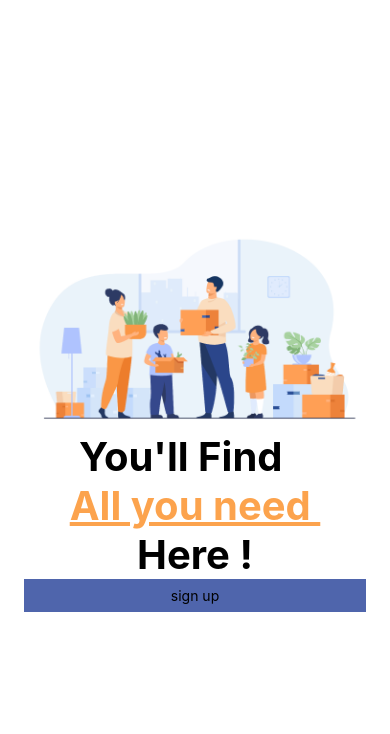
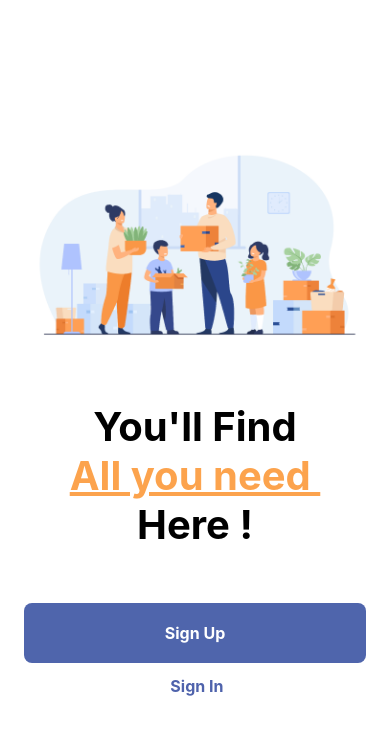
Before and after one commit to Tduncan14/reactmobileapp, a React Native app in the folder mobile/: screen / in a window 390 px wide. Shown: the top 734 px of the page. Built offline with nearby package versions, Linux system fonts and the light colour scheme.

Commit message:
keep moving forward"

```diff
--- a/mobile/src/components/Button/Index.js
+++ b/mobile/src/components/Button/Index.js
@@ -3,14 +3,14 @@ import { Pressable,TouchableOpacity , Text} from 'react-native';
 import styles from './Styles';
 
 
-const Button = ({title}) => {
+const Button = ({title,onPress}) => {
 
 
 
     return (
 
-        <TouchableOpacity  activeOpacity={0.5} style ={styles.container}>
-            <Text style={styles.text}>
+        <TouchableOpacity  onPress={onPress} activeOpacity={0.5} style ={styles.container}>
+            <Text style={[styles.text,styles.title]}>
                 {title}
              </Text>
         </TouchableOpacity>
--- a/mobile/src/components/Button/Styles.js
+++ b/mobile/src/components/Button/Styles.js
@@ -7,11 +7,23 @@ const styles =  StyleSheet.create({
     container:{
         backgroundColor:'#4F65AC',
         padding:8,
-        textAlign:'center'
+        textAlign:'center',
+        paddingVertical:20,
+        paddingHorizontal:8,
+        borderRadius:8,
+        width:'100%'
+
     },
 
     text:{
         textAlign:"center"
+    },
+
+    title:{
+        color:'white',
+        textAlign:'center',
+        fontSize:16,
+        fontWeight:'bold'
     }
 
 
--- a/mobile/src/screens/auth/splash/index.js
+++ b/mobile/src/screens/auth/splash/index.js
@@ -1,5 +1,5 @@
 import React from 'react';
-import {Text,View,Image} from 'react-native';
+import {Text,View,Image,Pressable} from 'react-native';
 import splashImage from '../../../assets/splash.png';
 import { styles } from './styles/styles';
 import Button from '../../../components/Button/Index';
@@ -13,11 +13,18 @@ const Splash = () => {
     return(
         <View style={styles.container}>
             <Image resizeMode="contain" style={styles.image} source={splashImage} />
-        <Text style={styles.title}>
-            You'll Find   </Text>
-            <Text style={styles.innerTitle}>All you need </Text>
+         <View style ={styles.titleContainer}>
+          <Text style={styles.title}>
+            You'll Find</Text>
+            <Text style={[styles.innerTitle ,styles.title]}>All you need </Text>
             <Text style={styles.title}>Here !</Text>
-            <Button  title="sign up"/>
+
+        </View>
+            <Button  title="Sign Up"/>
+
+            <Pressable hitSlop={20}>
+                 <Text style={styles.footerText}> Sign In</Text>
+            </Pressable>
 
         </View>
     )
--- a/mobile/src/screens/auth/splash/styles/styles.js
+++ b/mobile/src/screens/auth/splash/styles/styles.js
@@ -3,7 +3,12 @@ import { StyleSheet } from "react-native";
 export  const styles = StyleSheet.create({
 
     container:{
-    padding:24
+    padding:24,
+    flexDirection:'column',
+    justifyContent:'center',
+    alignItems:'center',
+    // borderWidth:1,
+    height:'100%'
     },
 
     image:{
@@ -15,6 +20,12 @@ export  const styles = StyleSheet.create({
         fontWeight:'bold',
         textAlign:'center'
     },
+
+    titleContainer:{
+        marginVertical:54
+
+    },
+
     innerTitle:{
         color:'#FCA34D',
         fontSize:40,
@@ -22,6 +33,14 @@ export  const styles = StyleSheet.create({
         textAlign:'center',
         textDecorationLine:'underline'
 
+    },
+
+    footerText:{
+        color:'#4F63AC',
+        textAlign:'center',
+        fontSize:16,
+        fontWeight:'bold',
+        marginTop:13
     }
 
 
```
